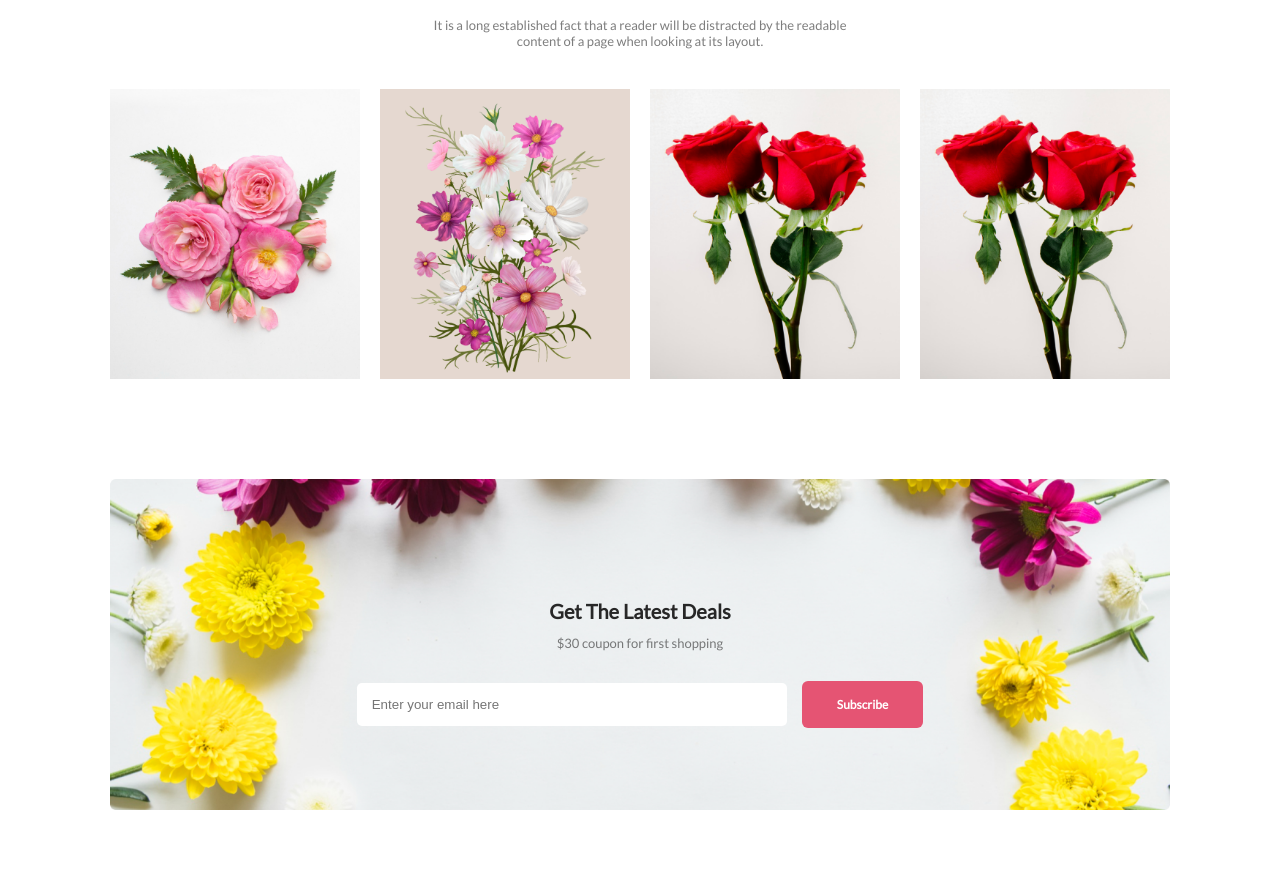
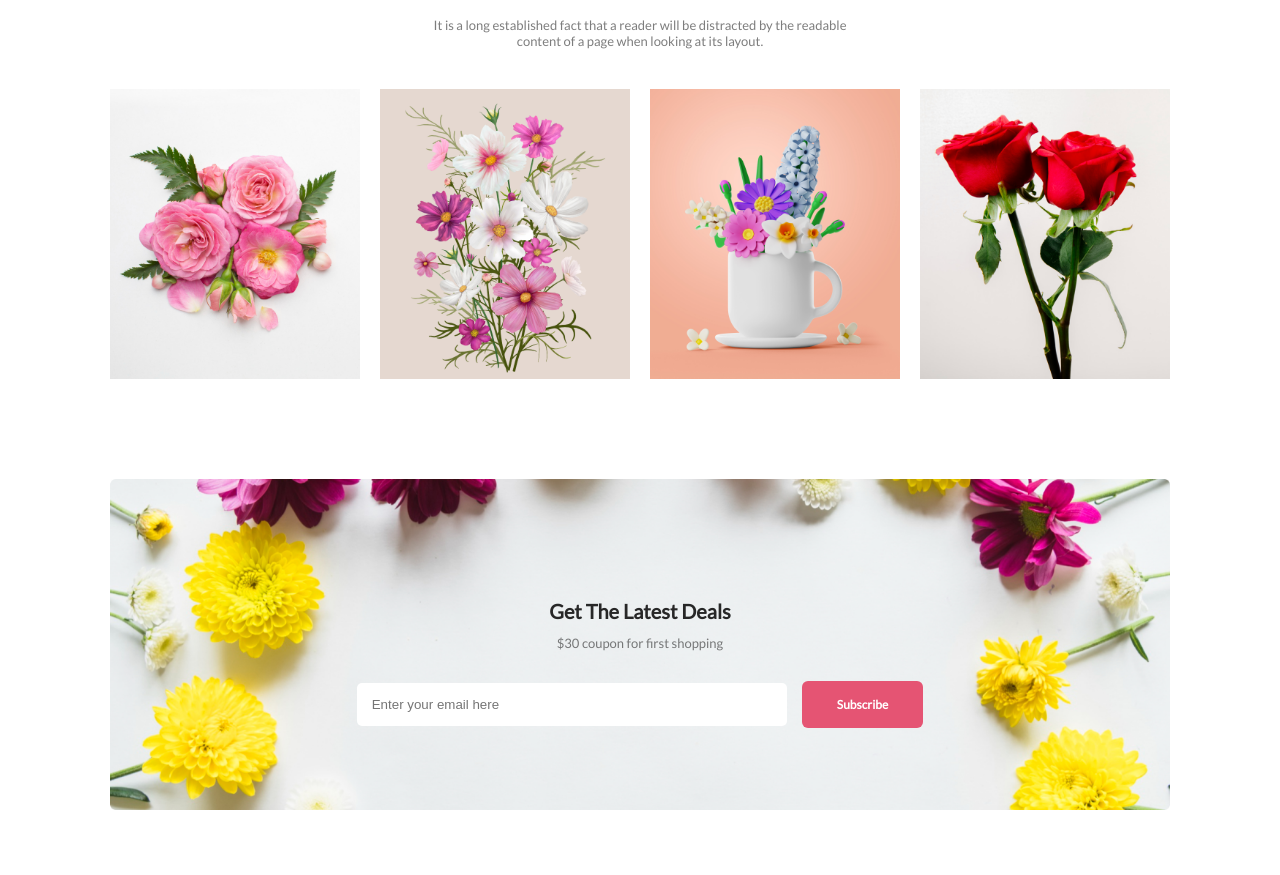
Before and after one commit to Jayed/first-assignment-flower-shop-Jayed-hossain, a plain HTML site: page index.html in a window 1280 px wide. Shown: the part 2101-2976 px from the top of the page. Drawn offline with Linux system fonts and the light colour scheme.

Commit message:
image renamed

```diff
--- a/index.html
+++ b/index.html
@@ -113,7 +113,7 @@
         <div class="pic-container">
           <img src="asset/rectangle-3.png" alt="" />
           <img src="asset/rectangle-4.png" alt="" />
-          <img src="asset/rectangle-6.png" alt="" />
+          <img src="asset/rectangle-5.png" alt="" />
           <img src="asset/rectangle-6.png" alt="" />
         </div>
         <div class="subscribe">
```
